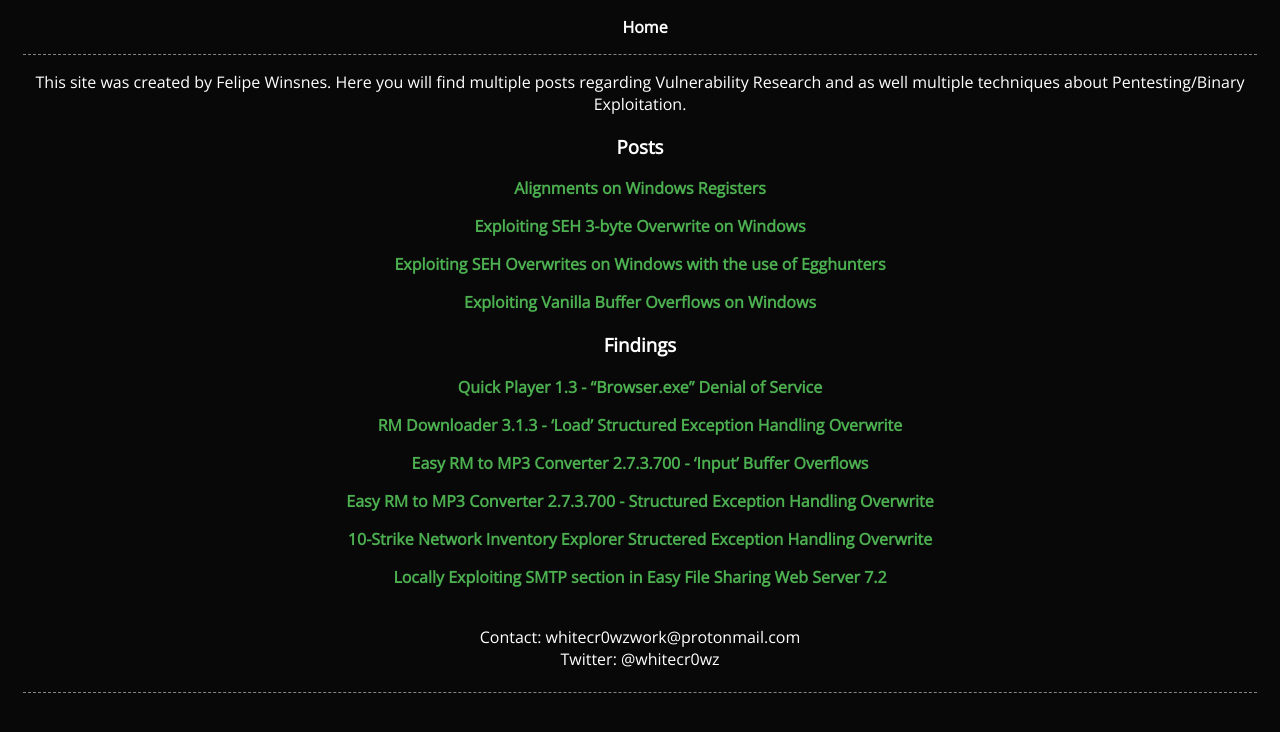
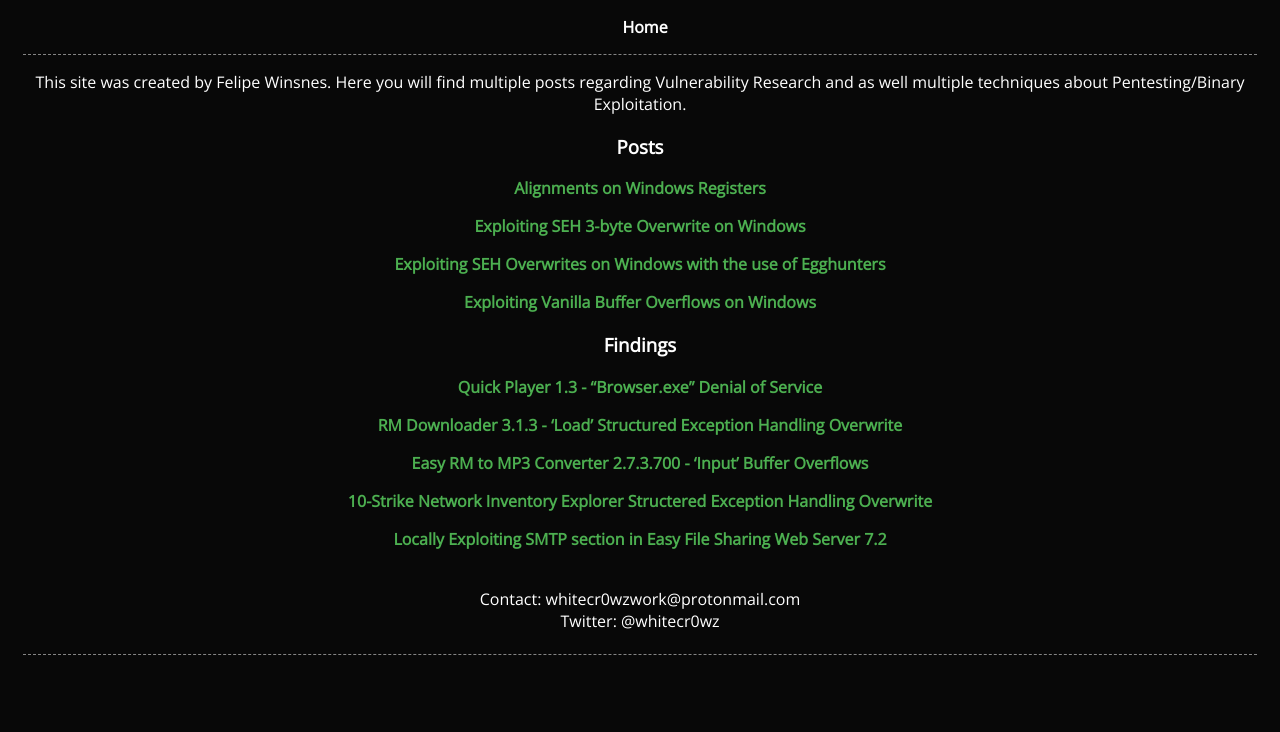
Before and after one commit to whitecr0wz/whitecr0wz.github.io, a Jekyll site: the page built from index.md, in a window 1280 px wide. Shown: the top 732 px of the page. Built offline with Jekyll 4.4.1, drawn with Linux system fonts in a browser that asks for light colours.

Commit message:
Update index.md

```diff
--- a/index.md
+++ b/index.md
@@ -22,8 +22,6 @@
 
 [Easy RM to MP3 Converter 2.7.3.700 - 'Input' Buffer Overflows](https://whitecr0wz.github.io/posts/Easy-RM-to-MP3-Converter-2.7.3.700-Input/)
 
-[Easy RM to MP3 Converter 2.7.3.700 - Structured Exception Handling Overwrite](https://whitecr0wz.github.io/posts/Easy-RM-to-MP3-Converter/)
-
 [10-Strike Network Inventory Explorer Structered Exception Handling Overwrite](https://whitecr0wz.github.io/posts/Strike-Network-Inventory-Explorer-Structered-Exception-Handling-Overwrite/)
 
 [Locally Exploiting SMTP section in Easy File Sharing Web Server 7.2](https://whitecr0wz.github.io/posts/Locally-Exploiting-SMTP-section-in-Easy-File-Sharing-Web-Server/)
```
